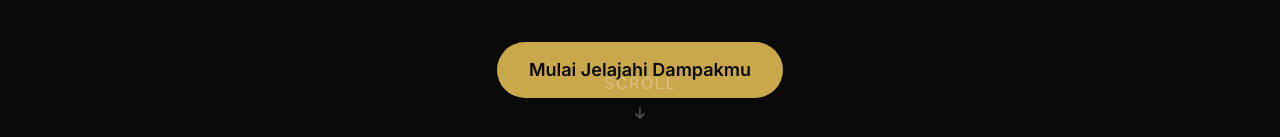
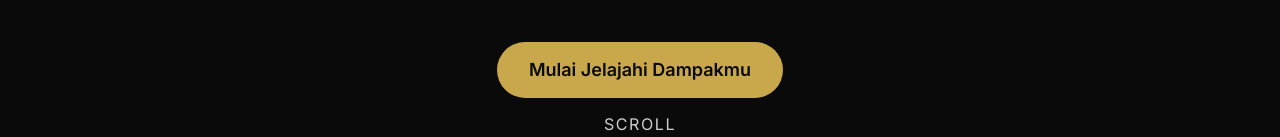
Before and after one commit to seriouselly/mahreen-indonesia-impact-hub, a React (Vite) app: page / in a window 1280 px wide. Shown: the part 663-800 px from the top of the page. Built offline with nearby package versions, Linux system fonts and the light colour scheme.

Commit message:
style: update scroll indicator styles for improved visibility

```diff
--- a/src/components/Hero.jsx
+++ b/src/components/Hero.jsx
@@ -62,8 +62,8 @@ export default function Hero() {
       </div>
 
       {/* Scroll indicator */}
-      <div className="absolute bottom-8 left-1/2 -translate-x-1/2 flex flex-col items-center gap-2 animate-bounce">
-        <span className="text-white/30 text-md tracking-widest uppercase">
+      <div className="absolute bottom-0 left-1/2 -translate-x-1/2 flex flex-col items-center animate-bounce">
+        <span className="text-white/80 text-md tracking-widest uppercase">
           Scroll
         </span>
         <svg
@@ -71,7 +71,7 @@ export default function Hero() {
           height="16"
           viewBox="0 0 16 16"
           fill="none"
-          className="text-white/30"
+          className="text-white/80"
         >
           <path
             d="M8 3L8 13M8 13L4 9M8 13L12 9"
```
